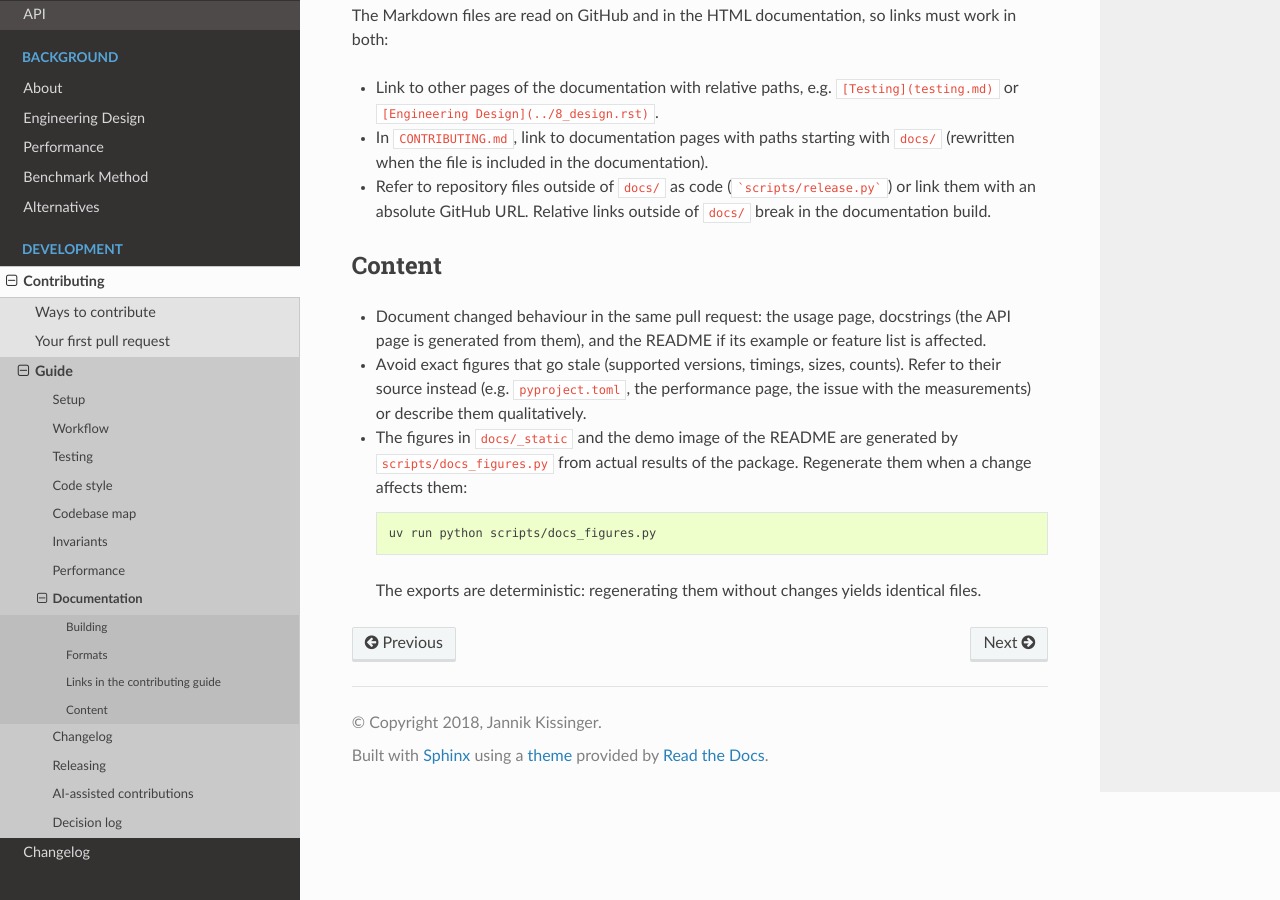
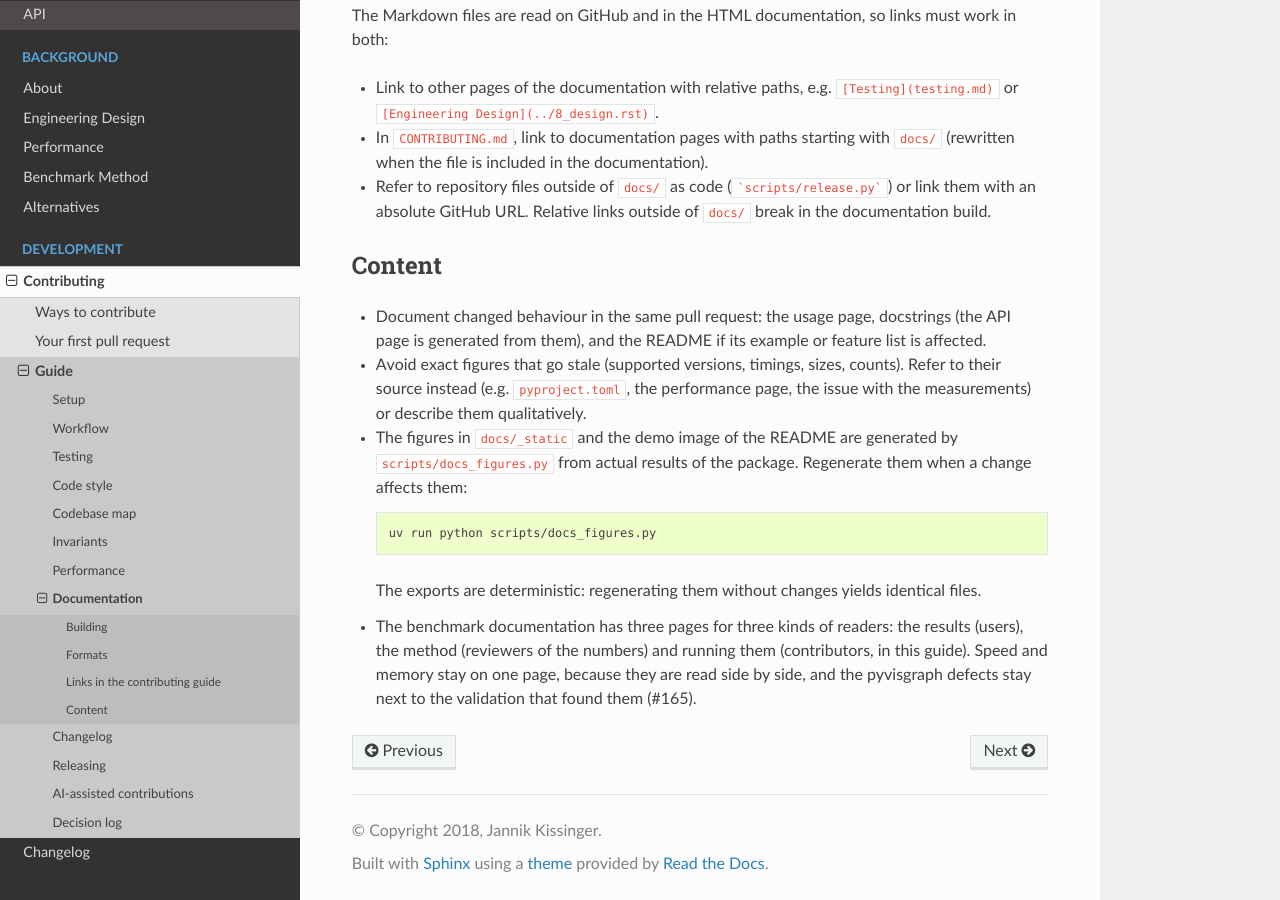
Before and after one commit to jannikmi/extremitypathfinder, a Sphinx documentation site: the page built from docs/contributing/documentation.md, in a window 1280 px wide and 900 px high, scrolled down 554 px. Built offline with Sphinx 7.4.7 and the Read the Docs theme 3.1.0, drawn with Linux system fonts in a browser that asks for light colours.

Commit message:
docs: apply the review findings on the decision log
The AI guide links to the inclusion criteria, "revised decision" means
revised by a later pull request, and the reasoning for the split of the
benchmark documentation moves to the documentation guide.

Co-Authored-By: Claude Opus 5.5 <noreply@anthropic.com>
Claude-Session: https://claude.ai/code/session_01XJqV77W5SQHfpJn6DMKxHn

````diff
--- a/docs/contributing/documentation.md
+++ b/docs/contributing/documentation.md
@@ -41,3 +41,7 @@ The Markdown files are read on GitHub and in the HTML documentation, so links mu
   ```
 
   The exports are deterministic: regenerating them without changes yields identical files.
+- The benchmark documentation has three pages for three kinds of readers: the results (users),
+  the method (reviewers of the numbers) and running them (contributors, in this guide).
+  Speed and memory stay on one page, because they are read side by side,
+  and the pyvisgraph defects stay next to the validation that found them (#165).
````
Also changed, not shown: docs/contributing/ai-assisted-contributions.md (+2 -1 lines), docs/contributing/decisions.md (+1 -1 lines).
